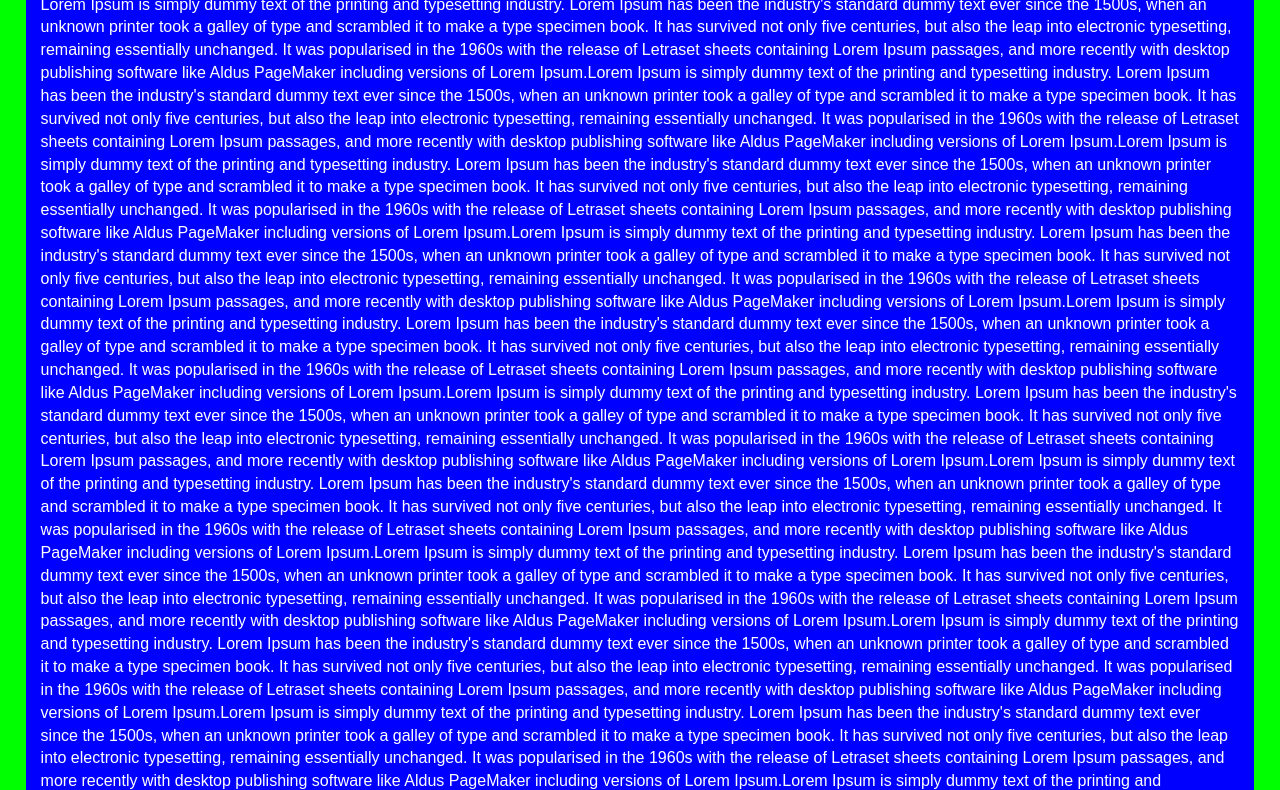
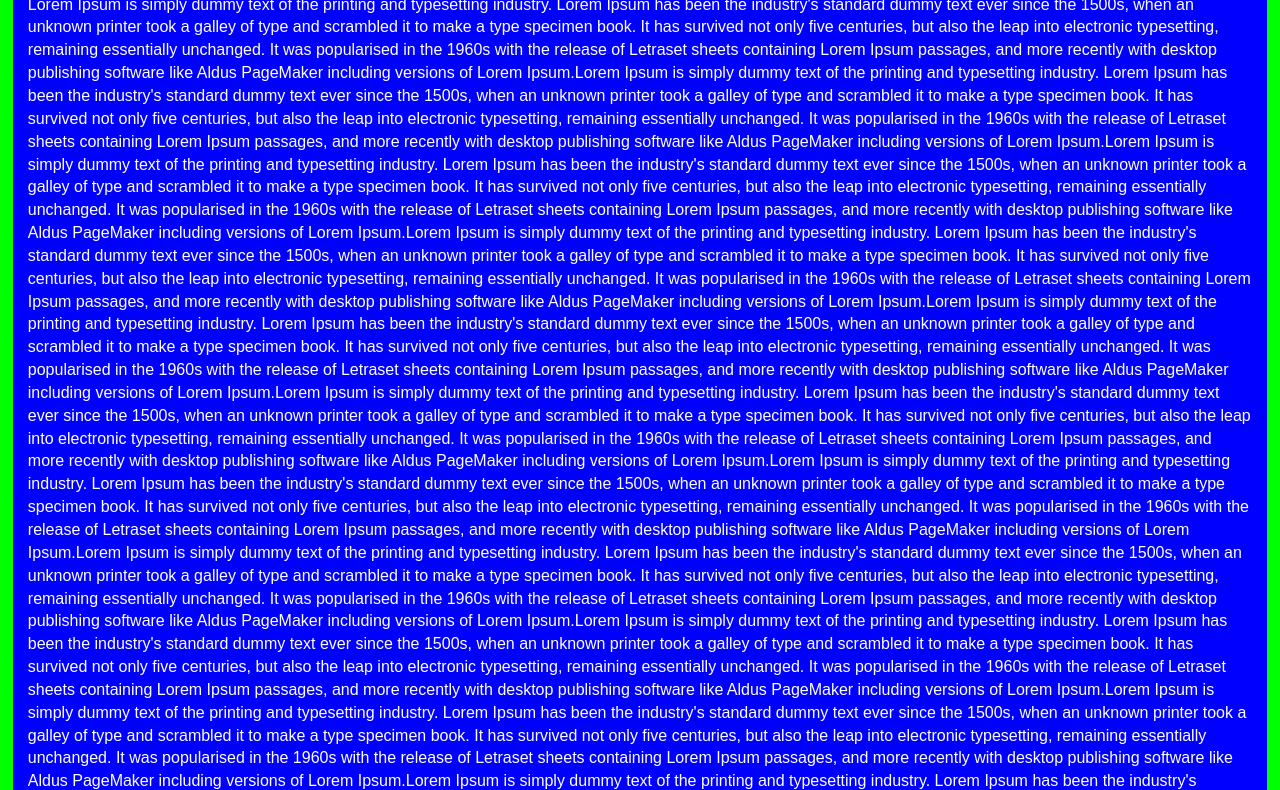
Before and after one commit to easwarv100/Module3-solution, a plain HTML site: page index.html in a window 1280 px wide. Shown: the part 219-1009 px from the top of the page. Drawn offline with Linux system fonts and the light colour scheme; a script that the page names is missing.

Commit message:
Update styles.css

```diff
--- a/styles.css
+++ b/styles.css
@@ -47,7 +47,7 @@
 #main-content{
 	color:#fff;
 	background-color: blue;
-	width:96%;
+	width:98%;
 	position:relative;
 	height:1000px;
 	overflow: hidden;
```
